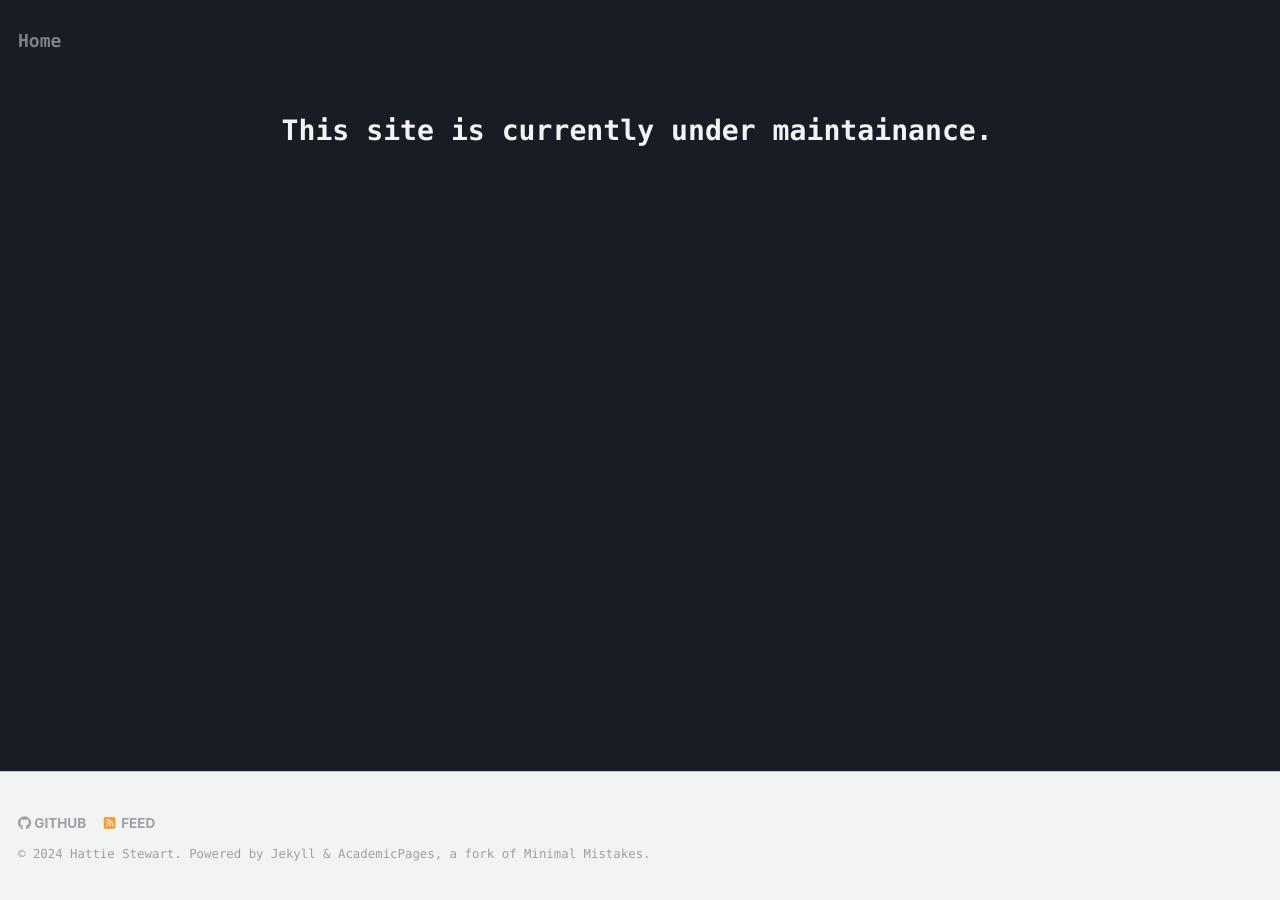
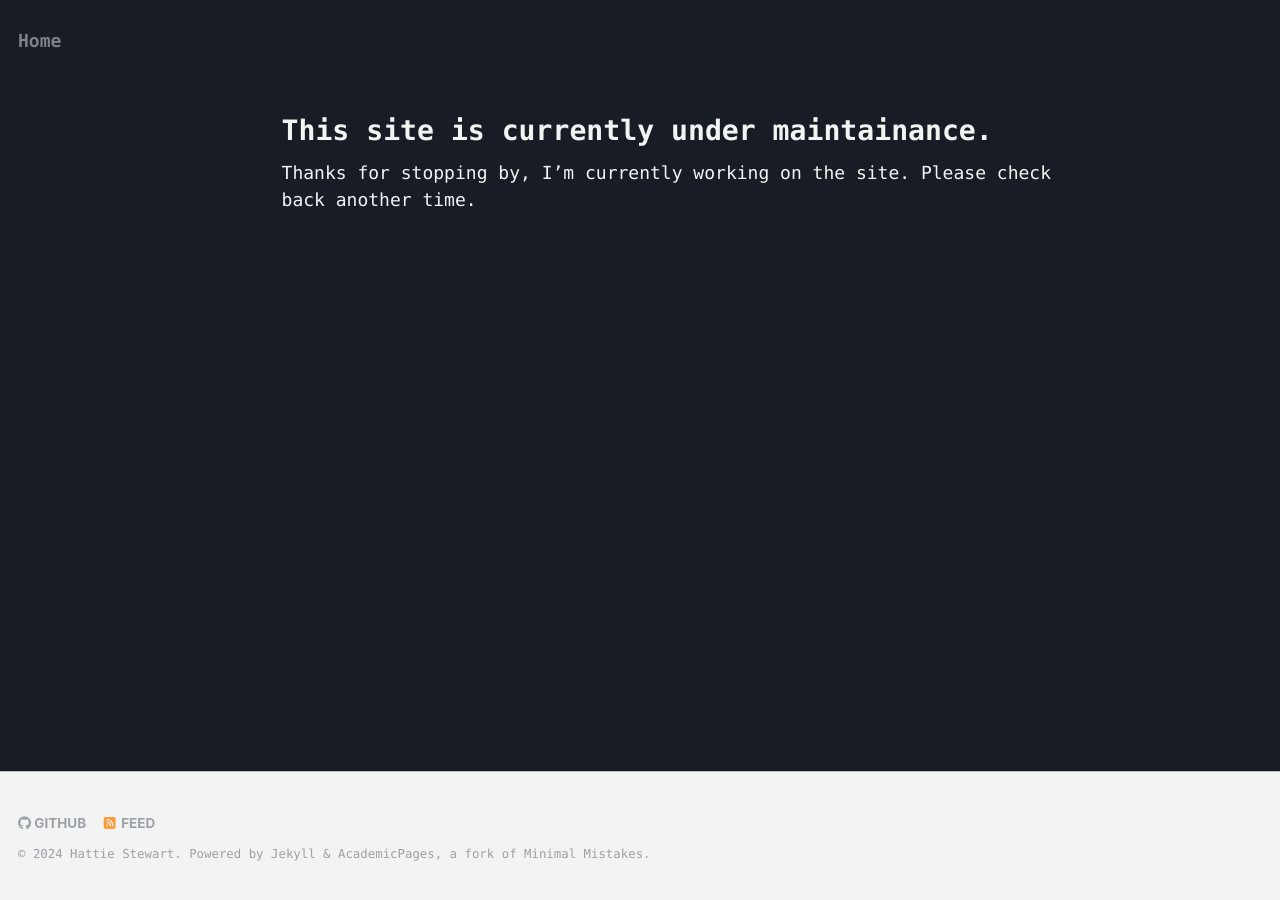
Before and after one commit to hstewart93/hstewart93.github.io, a Jekyll site: the page built from _pages/about.md, in a window 1280 px wide. Built offline with Jekyll 4.4.1, drawn with Linux system fonts in a browser that asks for light colours.

Commit message:
update maintainance message.

```diff
--- a/_pages/about.md
+++ b/_pages/about.md
@@ -6,6 +6,9 @@ redirect_from:
   - /about/
   - /about.html
 ---
+
+Thanks for stopping by, I'm currently working on the site. Please check back another time.
+
 <!--
 This is the front page of a website that is powered by the [academicpages template](https://github.com/academicpages/academicpages.github.io) and hosted on GitHub pages. [GitHub pages](https://pages.github.com) is a free service in which websites are built and hosted from code and data stored in a GitHub repository, automatically updating when a new commit is made to the respository. This template was forked from the [Minimal Mistakes Jekyll Theme](https://mmistakes.github.io/minimal-mistakes/) created by Michael Rose, and then extended to support the kinds of content that academics have: publications, talks, teaching, a portfolio, blog posts, and a dynamically-generated CV. You can fork [this repository](https://github.com/academicpages/academicpages.github.io) right now, modify the configuration and markdown files, add your own PDFs and other content, and have your own site for free, with no ads! An older version of this template powers my own personal website at [stuartgeiger.com](http://stuartgeiger.com), which uses [this Github repository](https://github.com/staeiou/staeiou.github.io).
 
```
